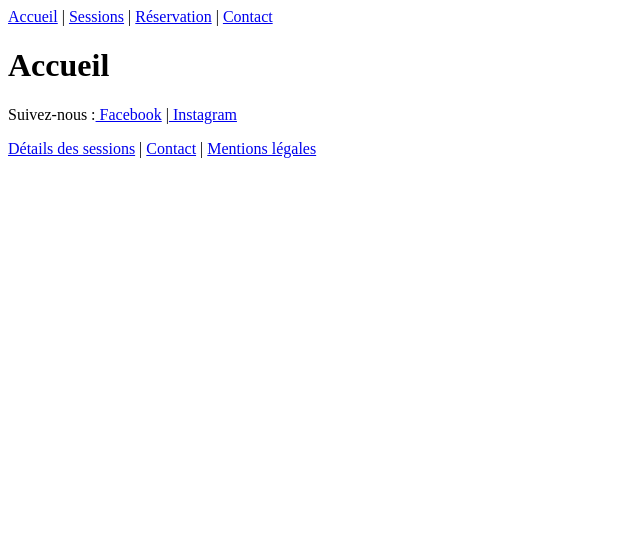
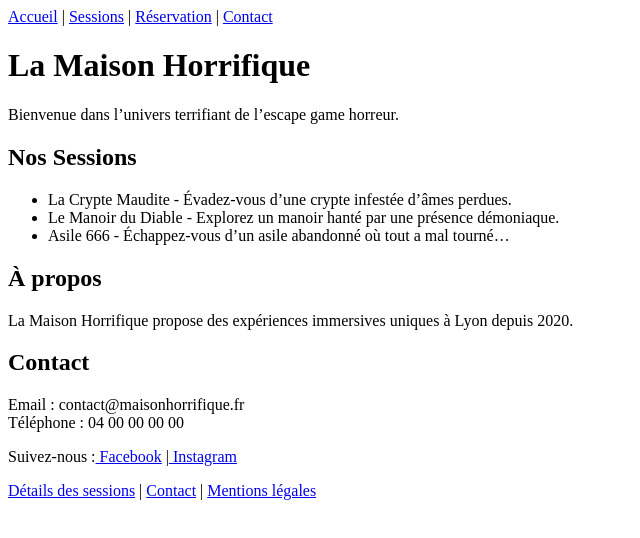
Before and after one commit to Spatulox/page-vitrine, a React (Vite) app: page / in a window 1280 px wide. Shown: the top 538 px of the page, without its empty margins (0-640 px from the left). Built offline with nearby package versions, Linux system fonts and the light colour scheme.

Commit message:
add accueil

```diff
--- a/src/pages/Accueil/Accueil.tsx
+++ b/src/pages/Accueil/Accueil.tsx
@@ -1,5 +1,20 @@
-function Accueil(){
-    return <h1>Accueil</h1>
+function Accueil() {
+    return (
+        <div>
+            <h1>La Maison Horrifique</h1>
+            <p>Bienvenue dans l’univers terrifiant de l’escape game horreur.</p>
+            <h2>Nos Sessions</h2>
+            <ul>
+                <li>La Crypte Maudite - Évadez-vous d’une crypte infestée d’âmes perdues.</li>
+                <li>Le Manoir du Diable - Explorez un manoir hanté par une présence démoniaque.</li>
+                <li>Asile 666 - Échappez-vous d’un asile abandonné où tout a mal tourné…</li>
+            </ul>
+            <h2>À propos</h2>
+            <p>La Maison Horrifique propose des expériences immersives uniques à Lyon depuis 2020.</p>
+            <h2>Contact</h2>
+            <p>Email : contact@maisonhorrifique.fr<br/>Téléphone : 04 00 00 00 00</p>
+        </div>
+    )
 }
 
 export default Accueil
```
